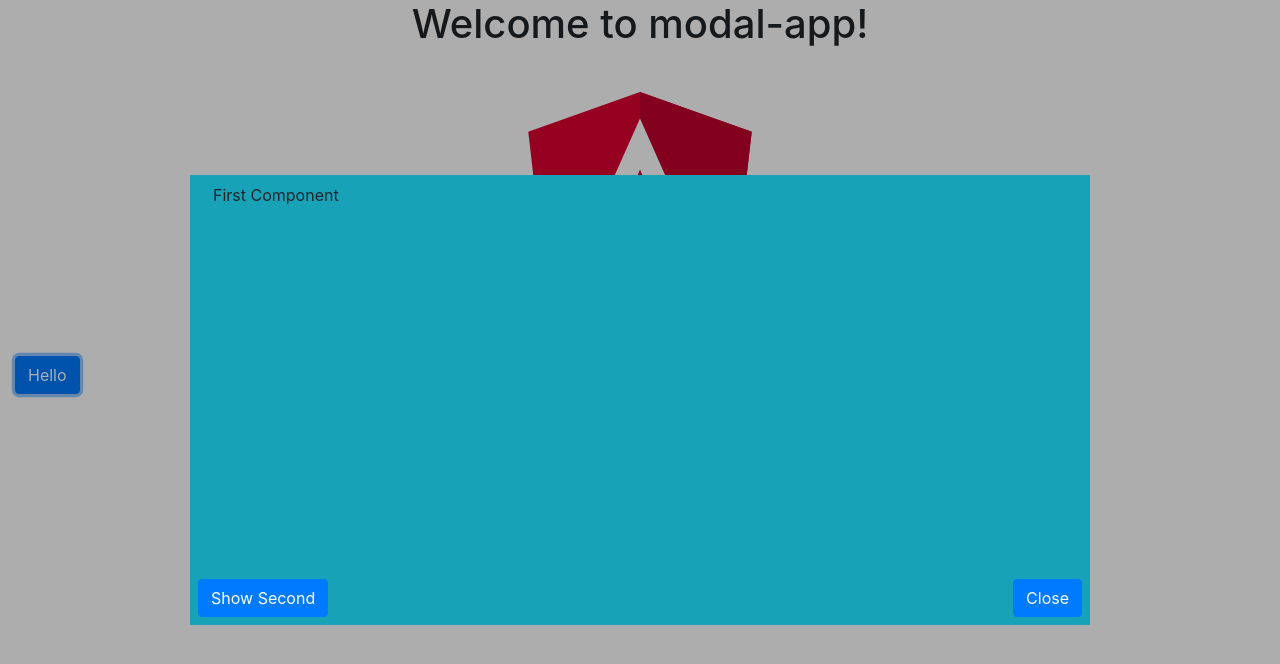
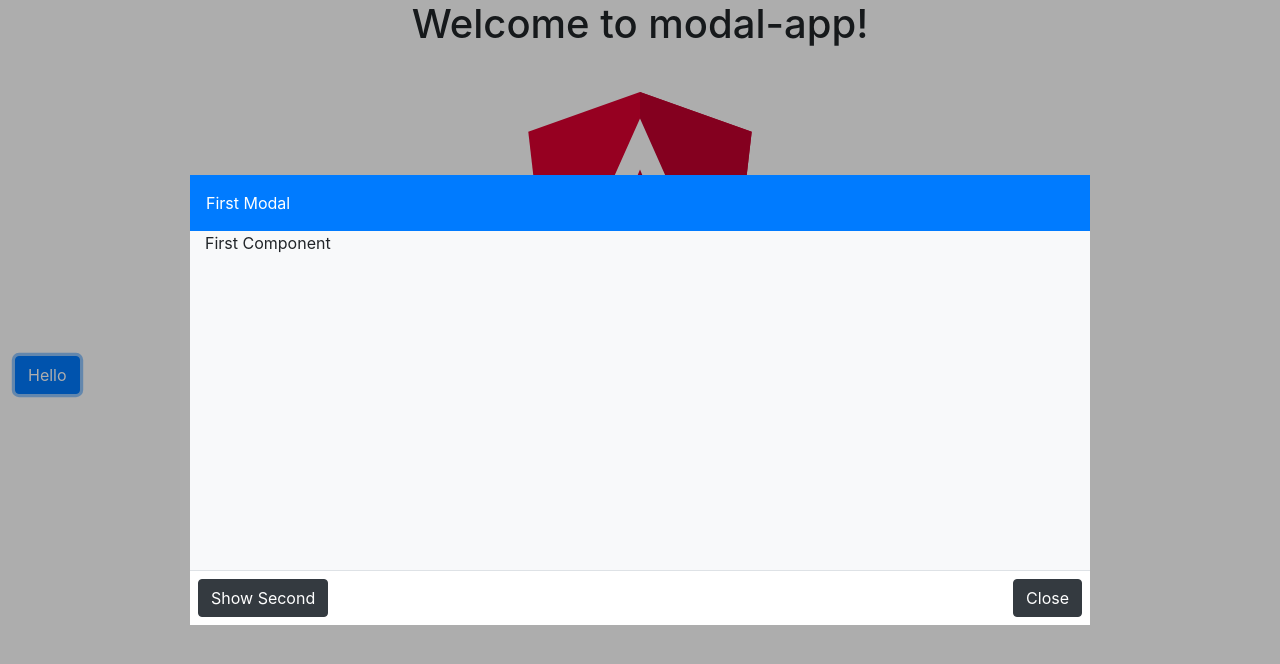
Before and after one commit to systelab/ng-modal-app, an Angular app: page / in a window 1280 px wide. Both pictures are taken after a click on the button "Hello". Shown: the top 664 px of the page. Built offline with nearby package versions, Linux system fonts and the light colour scheme.

Commit message:
Put some style

```diff
--- a/src/app/first/first.component.html
+++ b/src/app/first/first.component.html
@@ -1,11 +1,11 @@
-<div class="d-flex p-2 flex-column w-100 h-100 bg-info">
-  <div>{{title}}</div>
+<div class="d-flex flex-column w-100 h-100 bg-light">
+  <div class="bg-primary text-white p-3">{{title}}</div>
   <div class="slab-flex-1 slab-overflow-container container-fluid">
 
     <p>First Component</p>
   </div>
-  <div class="d-flex">
-    <button class="btn btn-primary mr-2" (click)="doAnother()">Show Second</button>
-    <button class="btn btn-primary ml-auto" (click)="doClose()">Close</button>
+  <div class="d-flex p-2 bg-white border-top">
+    <button class="btn btn-dark mr-2" (click)="doAnother()">Show Second</button>
+    <button class="btn btn-dark ml-auto" (click)="doClose()">Close</button>
   </div>
 </div>
--- a/src/app/first/first.component.ts
+++ b/src/app/first/first.component.ts
@@ -18,6 +18,7 @@ export class FirstComponentParameters extends SystelabModalContext {
 export class FirstComponent implements ModalComponent<FirstComponentParameters> {
 
   public closeEmitter = new EventEmitter();
+  public title = 'First Modal';
 
   constructor(public dialog: OverlayRef, @Inject(SYS_DIALOG_DATA) public parameters: FirstComponentParameters, protected dialogService: DialogService) {
   }
--- a/src/app/second/second.component.html
+++ b/src/app/second/second.component.html
@@ -1,10 +1,10 @@
-<div class="d-flex p-2 flex-column w-100 h-100 bg-warning">
-<div>{{title}}</div>
-<div class="slab-flex-1 slab-overflow-container container-fluid">
+<div class="d-flex flex-column w-100 h-100 bg-light">
+  <div class="bg-primary text-white p-3">{{title}}</div>
+  <div class="slab-flex-1 slab-overflow-container container-fluid">
 
-  <p>Second Component</p>
+    <p>Second Component</p>
+  </div>
+  <div class="d-flex p-2 bg-white border-top">
+    <button class="btn btn-dark ml-auto" (click)="doClose()">Close</button>
+  </div>
 </div>
-<div class="d-flex">
-  <button class="btn btn-primary ml-auto" (click)="doClose()">Close</button>
-</div>
-</div>
--- a/src/app/second/second.component.ts
+++ b/src/app/second/second.component.ts
@@ -17,6 +17,7 @@ export class SecondComponentParameters extends SystelabModalContext {
 export class SecondComponent implements ModalComponent<SecondComponentParameters> {
 
   public closeEmitter = new EventEmitter();
+  public title = 'Second Modal';
 
   constructor(public dialog: OverlayRef, @Inject(SYS_DIALOG_DATA) public parameters: SecondComponentParameters) {
     console.log(this.parameters);
```
